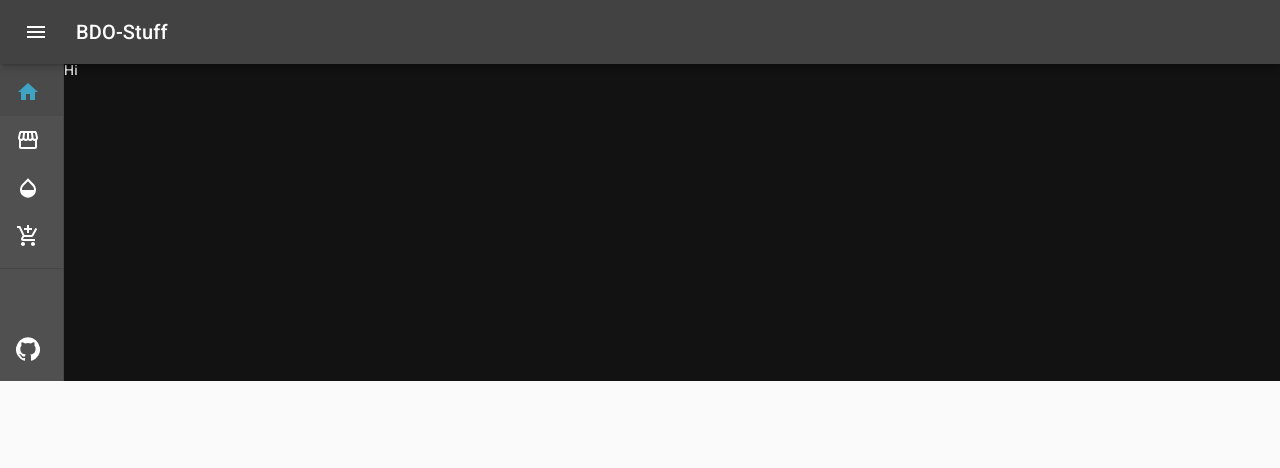
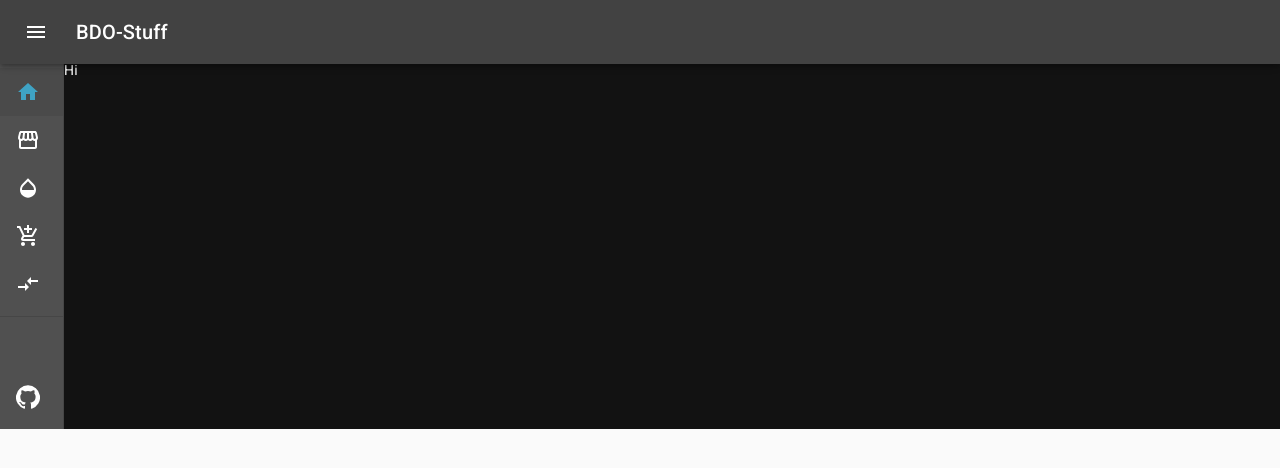
Before and after one commit to eljoey/bdo-stuff, a React (Create React App) app: page / in a window 1280 px wide. Shown: the top 468 px of the page. Built offline with nearby package versions, Linux system fonts and the light colour scheme.

Commit message:
minor error fixes

```diff
--- a/src/App.js
+++ b/src/App.js
@@ -16,6 +16,7 @@ const useStyles = makeStyles((theme) => ({
   },
   content: {
     color: 'white',
+    height: '100%',
     marginTop: '60px',
     backgroundColor: '#121212',
     flexWrap: 'nowrap',
--- a/src/components/Home.js
+++ b/src/components/Home.js
@@ -7,6 +7,7 @@ const useStyles = makeStyles((theme) => ({
   root: {
     flexGrow: 1,
     display: 'flex',
+    height: 'auto',
     flexDirection: 'column',
   },
 }));
--- a/src/components/marketplace/ItemPricing.js
+++ b/src/components/marketplace/ItemPricing.js
@@ -96,7 +96,7 @@ const ItemPricing = () => {
           </TableHead>
           <TableBody>
             {itemPricing.map((item) => (
-              <TableRow className={classes.marketItem}>
+              <TableRow className={classes.marketItem} key={item.pricePerOne}>
                 <TableCell className={classes.price}>
                   {`$${item.pricePerOne
                     .toString()
--- a/src/components/menu/MainList.js
+++ b/src/components/menu/MainList.js
@@ -5,6 +5,7 @@ import ListItemLink from '../hooks/ListItemLink';
 import { makeStyles } from '@material-ui/core/styles';
 import Storefront from '@material-ui/icons/Storefront';
 import AddShoppingCart from '@material-ui/icons/AddShoppingCart';
+import CompareArrowsIcon from '@material-ui/icons/CompareArrows';
 import Home from '@material-ui/icons/Home';
 import Opacity from '@material-ui/icons/Opacity';
 
@@ -78,6 +79,20 @@ const MainList = ({ selected, setSelected }) => {
         isSelected={selected === 'upgrade-calculator'}
         setSelected={setSelected}
       />
+      <ListItemLink
+        to='kutum-or-nouver'
+        icon={
+          <CompareArrowsIcon
+            className={clsx(
+              classes.whiteColor,
+              selected === 'kutum-or-nouver' && classes.linkSelected
+            )}
+          />
+        }
+        primary='kutum-or-nouver'
+        isSelected={selected === 'kutum-or-nouver'}
+        setSelected={setSelected}
+      />
     </List>
   );
 };
```
